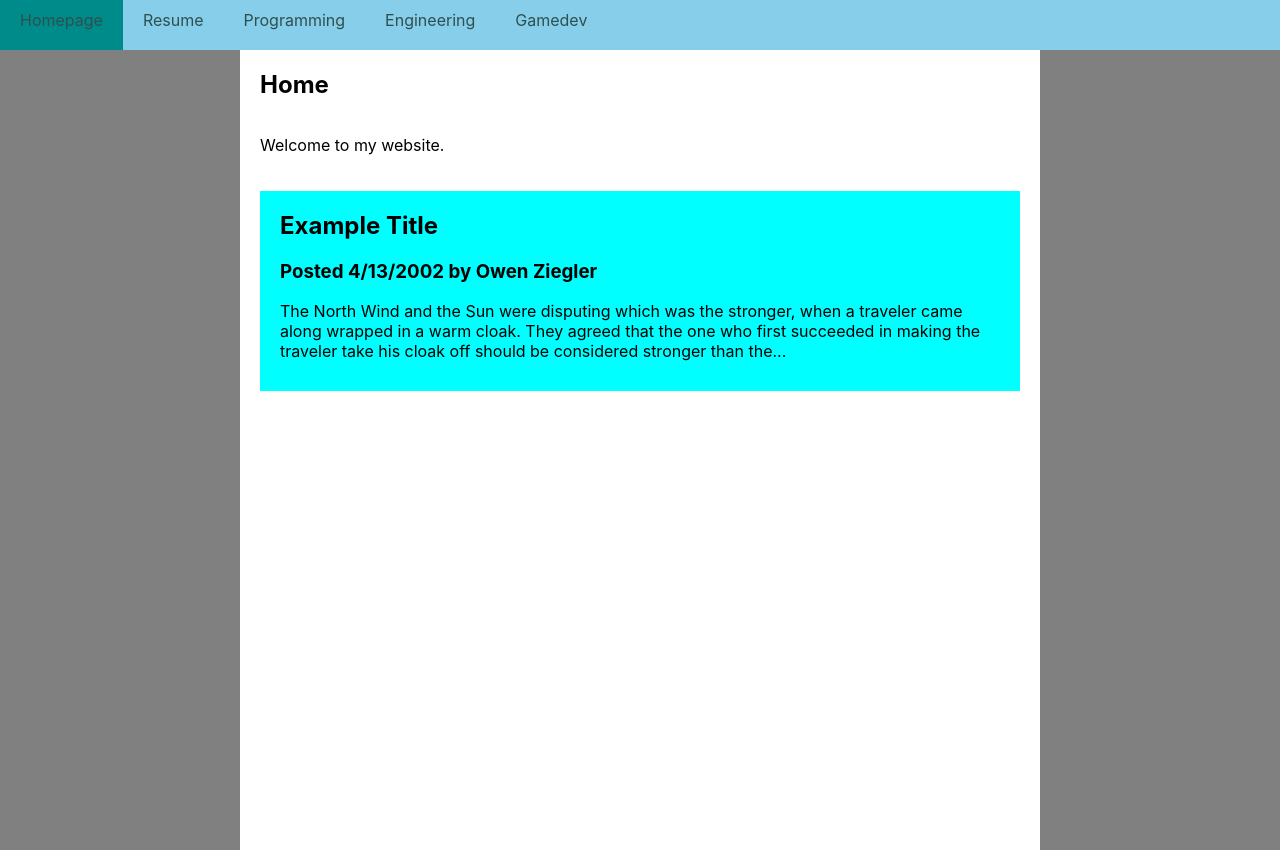
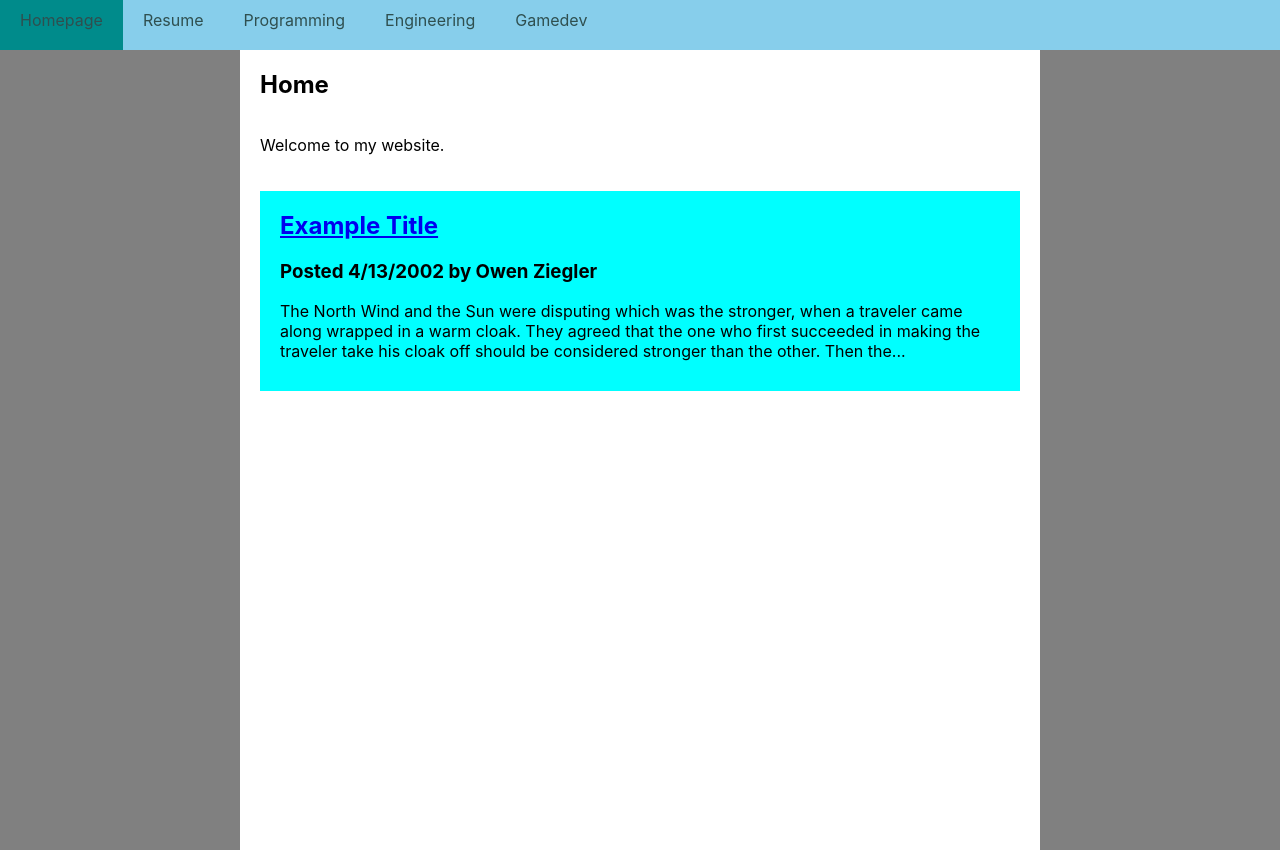
Before and after one commit to owenziegler/portfoliosite, a React (Create React App) app in the folder client/: page / in a window 1280 px wide. Built offline with nearby package versions, Linux system fonts and the light colour scheme.

Commit message:
post page completed with routing, added utils.js

```diff
--- a/client/src/App.js
+++ b/client/src/App.js
@@ -5,6 +5,7 @@ import Resume from "./pages/Resume"
 import Programming from "./pages/Programming"
 import Engineering from "./pages/Engineering"
 import Gamedev from "./pages/Gamedev"
+import Post from "./pages/Post"
 //components
 import Navbar from "./components/Navbar"
 //styles
@@ -37,7 +38,10 @@ function App() {
                   path = "/gamedev"
                   element={<Gamedev/>}
                 />
-
+                <Route
+                  path = "/post/*"
+                  element={<Post/>}
+                />
               </Routes>
         </div>
       </BrowserRouter>
--- a/client/src/components/PostPreview.js
+++ b/client/src/components/PostPreview.js
@@ -1,21 +1,13 @@
+import {Link} from 'react-router-dom'
+import {StringShortener,DateParser} from "../utils.js"
 import '../styles/postPreview.css'
-
-const StringShortener = (str) => {
-    const targetLen = 250 //target string length
-    if (str.length <= targetLen) return str
-    str = str.substring(0,targetLen)
-    let i = str.lastIndexOf(' ')
-    str = str.substring(0,i)
-    str+="..."
-    return str
-}
 
 const PostPreview = ({post}) => {
     return (
         <div className='preview-box'>
-            <h2>{post.title}</h2>
-            <h3>Posted {parseInt(post.date.substring(4,6),10).toString()}/{parseInt(post.date.substring(6,8),10).toString()}/{parseInt(post.date.substring(0,4),10).toString()} by {post.author}</h3>
-            <p>{StringShortener(post.text)}</p>
+            <h2><Link to={"/post/"+post.id} state={{post:post}}>{post.title}</Link></h2>
+            <h3>Posted {DateParser(post.date)} by {post.author}</h3>
+            <p>{StringShortener(post.body)}</p>
         </div>
     )
 }
--- a/client/src/pages/Home.js
+++ b/client/src/pages/Home.js
@@ -1,17 +1,19 @@
 import PostPreview from "../components/PostPreview"
 import "../styles/styles.css"
+const post = {
+    title:"Example Title",
+    id: "00000001",
+    author:"Owen Ziegler",
+    date:"20020413",
+    body:"The North Wind and the Sun were disputing which was the stronger, when a traveler came along wrapped in a warm cloak. They agreed that the one who first succeeded in making the traveler take his cloak off should be considered stronger than the other. Then the North Wind blew as hard as he could, but the more he blew the more closely did the traveler fold his cloak around him; and at last the North Wind gave up the attempt. Then the Sun shined out warmly, and immediately the traveler took off his cloak. And so the North Wind was obliged to confess that the Sun was the stronger of the two."
+}
 const Home = () => {
     return (
         <div className="content">
             <h2>Home</h2>
             <p>Welcome to my website.</p>
             <br/>
-            <PostPreview
-                post={{title:"Example Title",
-                author:"Owen Ziegler",
-                date:"20020413",
-                text:"The North Wind and the Sun were disputing which was the stronger, when a traveler came along wrapped in a warm cloak. They agreed that the one who first succeeded in making the traveler take his cloak off should be considered stronger than the other. Then the North Wind blew as hard as he could, but the more he blew the more closely did the traveler fold his cloak around him; and at last the North Wind gave up the attempt. Then the Sun shined out warmly, and immediately the traveler took off his cloak. And so the North Wind was obliged to confess that the Sun was the stronger of the two."}}
-            />
+            <PostPreview post={post}/>
         </div>
     )
 }
--- a/client/src/pages/Post.js
+++ b/client/src/pages/Post.js
@@ -1,10 +1,16 @@
-import "../styes/styles.css"
-
+import "../styles/styles.css"
+import {useLocation} from 'react-router-dom'
+import {DateParser} from "../utils.js"
 const Post = () => {
+    const location = useLocation()
+    const {post} = location.state || {}
     return (
         <div className="content">
-            <h2>
-            </h2>
+            <h2>{post.title}</h2>
+            <h3>Posted {DateParser(post.date)} by {post.author}</h3>
+            <p>{post.body}</p>
         </div>
     )
 }
+
+export default Post
--- /dev/null
+++ b/client/src/utils.js
@@ -0,0 +1,15 @@
+const StringShortener = (str) => {
+    const targetLen = 260 //target string length
+    if (str.length <= targetLen) return str
+    str = str.substring(0,targetLen)
+    let i = str.lastIndexOf(' ')
+    str = str.substring(0,i)
+    str+="..."
+    return str
+}
+
+const DateParser = (str) => {
+    return parseInt(str.substring(4,6),10).toString()+"/"+parseInt(str.substring(6,8),10).toString()+"/"+parseInt(str.substring(0,4),10).toString()
+}
+
+export {StringShortener, DateParser}
```
